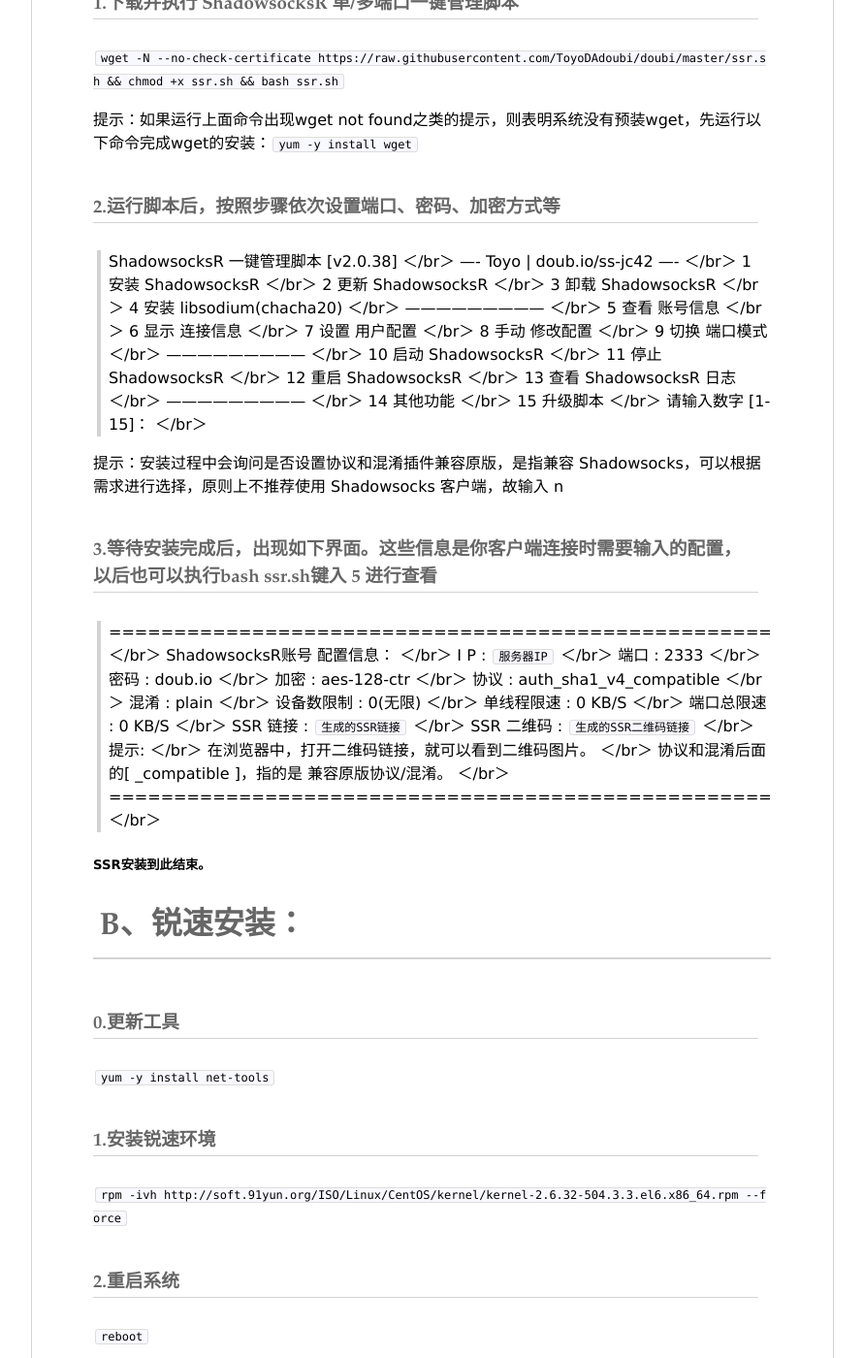
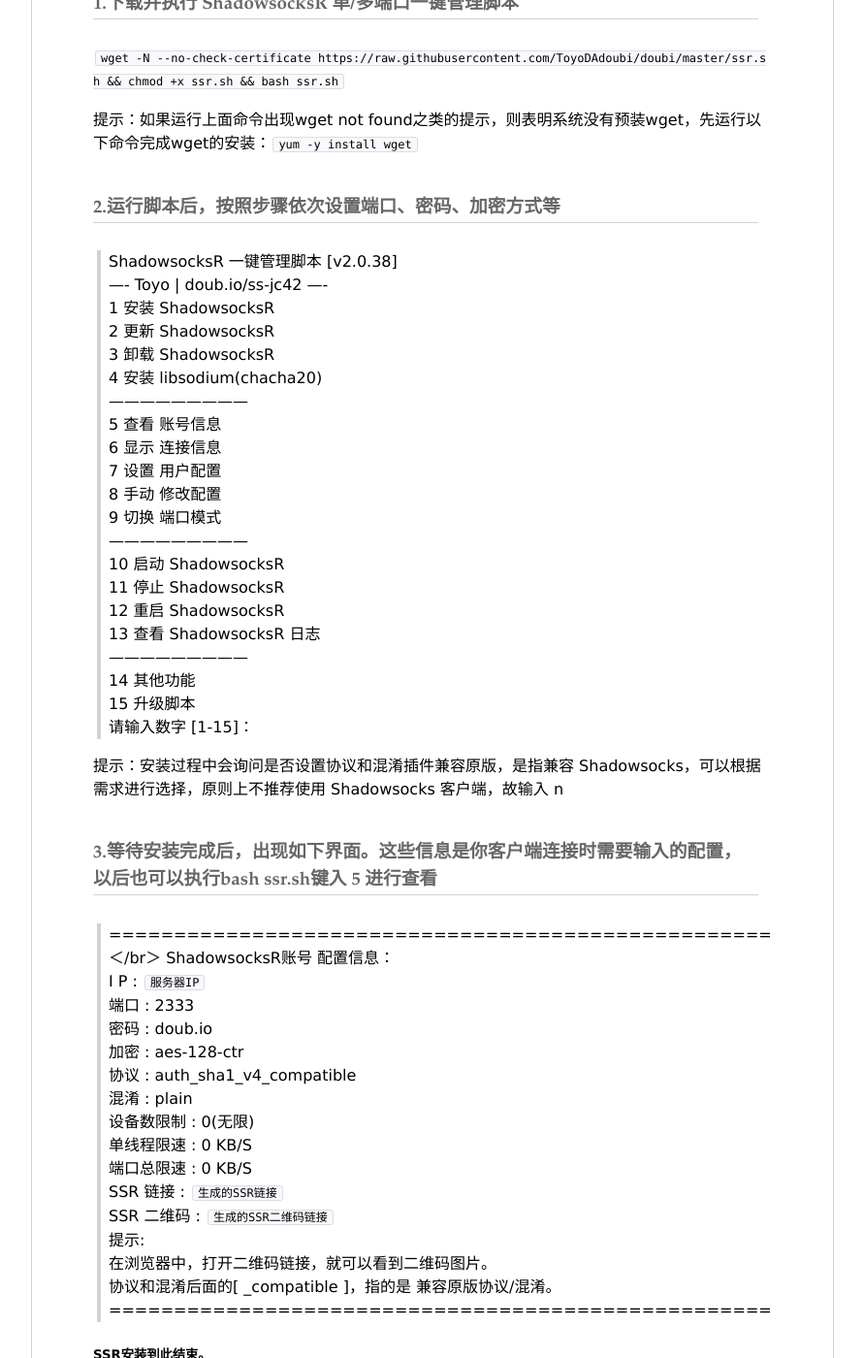
Before and after one commit to TroyLin0218/TroyLin0218.github.io, a Jekyll site: the page built from _posts/2019-1-31-SSR.md, in a window 1280 px wide and 1400 px high, scrolled down 1298 px. Shown: the whole window at 97% size, without its empty margins (194-1085 px from the left). Built offline with Jekyll 4.4.1, drawn with Linux system fonts in a browser that asks for light colours.

Commit message:
增加引用内容的换行

```diff
--- a/_posts/2019-1-31-SSR.md
+++ b/_posts/2019-1-31-SSR.md
@@ -37,49 +37,49 @@
 
 ### 2.运行脚本后，按照步骤依次设置端口、密码、加密方式等
 
->  ShadowsocksR 一键管理脚本 [v2.0.38] ＜/br＞
->  ---- Toyo | doub.io/ss-jc42 ---- ＜/br＞
->  1 安装 ShadowsocksR ＜/br＞
->  2 更新 ShadowsocksR ＜/br＞
->  3 卸载 ShadowsocksR ＜/br＞
->  4 安装 libsodium(chacha20) ＜/br＞
->  ————————— ＜/br＞
->  5 查看 账号信息 ＜/br＞
->  6 显示 连接信息 ＜/br＞
->  7 设置 用户配置 ＜/br＞
->  8 手动 修改配置 ＜/br＞
->  9 切换 端口模式 ＜/br＞
->  ————————— ＜/br＞
->  10 启动 ShadowsocksR ＜/br＞
->  11 停止 ShadowsocksR ＜/br＞
->  12 重启 ShadowsocksR ＜/br＞
->  13 查看 ShadowsocksR 日志 ＜/br＞
->  ————————— ＜/br＞
->  14 其他功能 ＜/br＞
->  15 升级脚本 ＜/br＞
->  请输入数字 [1-15]： ＜/br＞
+>  ShadowsocksR 一键管理脚本 [v2.0.38]
+>  ---- Toyo | doub.io/ss-jc42 ----
+>  1 安装 ShadowsocksR
+>  2 更新 ShadowsocksR
+>  3 卸载 ShadowsocksR
+>  4 安装 libsodium(chacha20)
+>  —————————
+>  5 查看 账号信息
+>  6 显示 连接信息
+>  7 设置 用户配置
+>  8 手动 修改配置
+>  9 切换 端口模式
+>  —————————
+>  10 启动 ShadowsocksR
+>  11 停止 ShadowsocksR
+>  12 重启 ShadowsocksR
+>  13 查看 ShadowsocksR 日志
+>  —————————
+>  14 其他功能
+>  15 升级脚本
+>  请输入数字 [1-15]：
 
 提示：安装过程中会询问是否设置协议和混淆插件兼容原版，是指兼容 Shadowsocks，可以根据需求进行选择，原则上不推荐使用 Shadowsocks 客户端，故输入 n
 
 ### 3.等待安装完成后，出现如下界面。这些信息是你客户端连接时需要输入的配置，以后也可以执行bash ssr.sh键入 5 进行查看
 
 > =================================================== ＜/br＞
-> ShadowsocksR账号 配置信息： ＜/br＞
-> I  P       : `服务器IP` ＜/br＞
-> 端口       : 2333 ＜/br＞
-> 密码       : doub.io ＜/br＞
-> 加密       : aes-128-ctr ＜/br＞
-> 协议       : auth_sha1_v4_compatible ＜/br＞
-> 混淆       : plain ＜/br＞
-> 设备数限制 : 0(无限) ＜/br＞
-> 单线程限速 : 0 KB/S ＜/br＞
-> 端口总限速 : 0 KB/S ＜/br＞
-> SSR   链接 : `生成的SSR链接` ＜/br＞
-> SSR 二维码 : `生成的SSR二维码链接` ＜/br＞
-> 提示: ＜/br＞
-> 在浏览器中，打开二维码链接，就可以看到二维码图片。 ＜/br＞
-> 协议和混淆后面的[ _compatible ]，指的是 兼容原版协议/混淆。 ＜/br＞
-> =================================================== ＜/br＞
+> ShadowsocksR账号 配置信息：
+> I  P       : `服务器IP`
+> 端口       : 2333
+> 密码       : doub.io
+> 加密       : aes-128-ctr
+> 协议       : auth_sha1_v4_compatible
+> 混淆       : plain
+> 设备数限制 : 0(无限)
+> 单线程限速 : 0 KB/S
+> 端口总限速 : 0 KB/S
+> SSR   链接 : `生成的SSR链接`
+> SSR 二维码 : `生成的SSR二维码链接`
+> 提示:
+> 在浏览器中，打开二维码链接，就可以看到二维码图片。
+> 协议和混淆后面的[ _compatible ]，指的是 兼容原版协议/混淆。
+> ===================================================
 
 ##### SSR安装到此结束。
 
```
